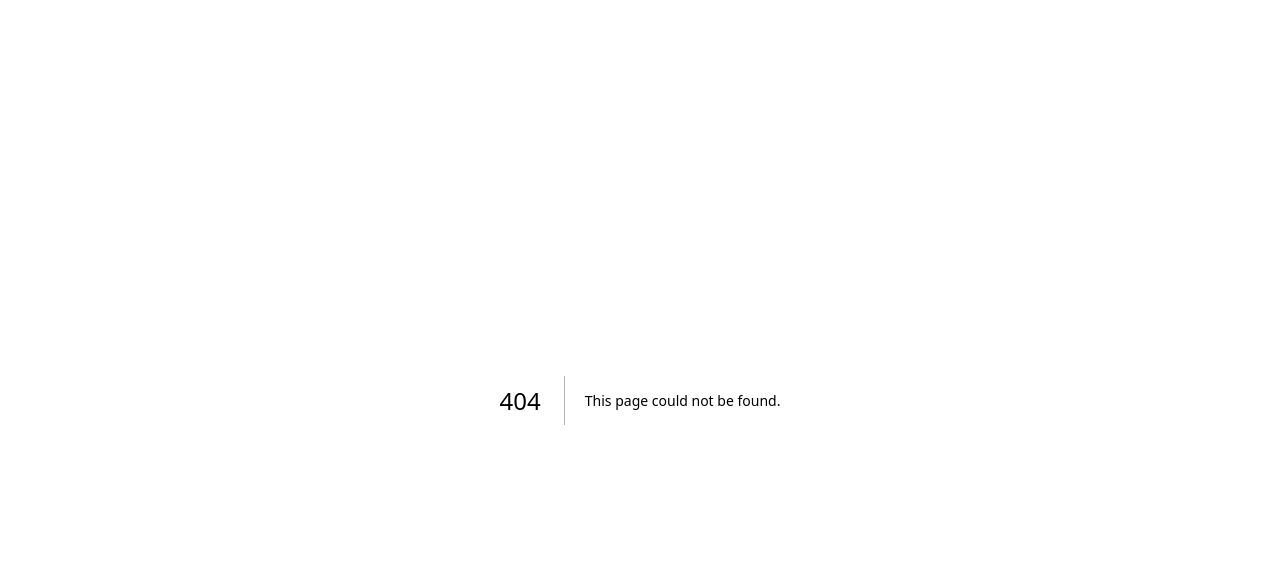
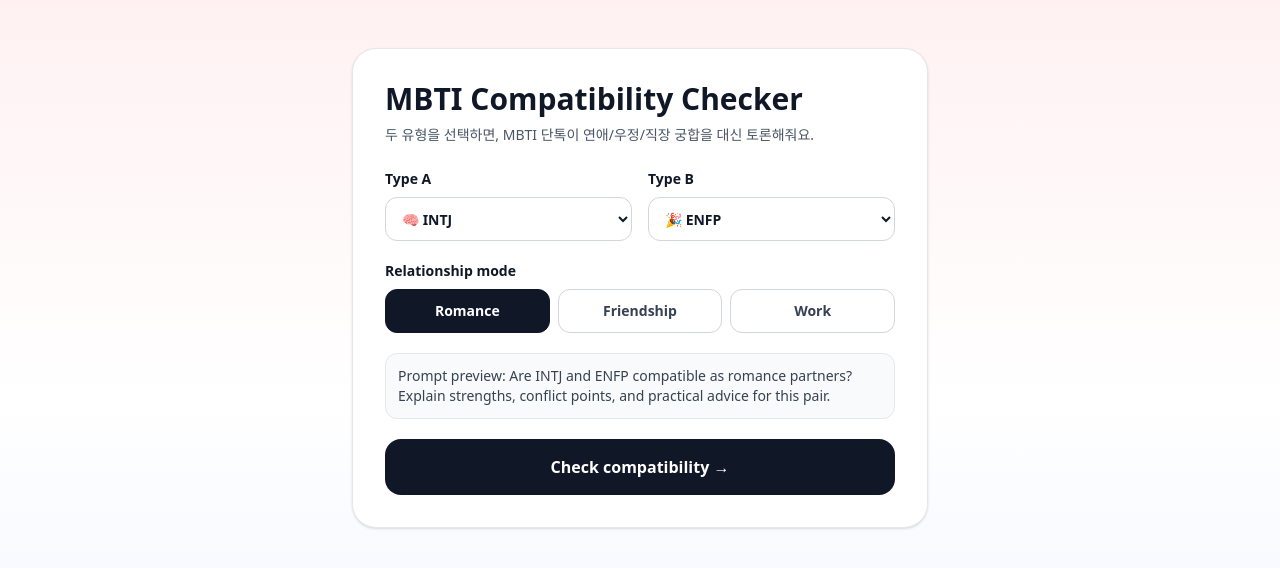
Before and after one commit to youhyun-ai/mbti-council, a Next.js app: page /compatibility in a window 1280 px wide. Before the commit this address had no page. Shown: the top 568 px of the page. Built offline with nearby package versions, Linux system fonts and the light colour scheme.

Commit message:
feat: add MBTI compatibility checker flow (#16)
Co-authored-by: Youhyun Kim <youhyun@Youhyuns-MacBook-Pro.local>

```diff
--- /dev/null
+++ b/app/compatibility/page.tsx
@@ -0,0 +1,169 @@
+"use client";
+
+import { FormEvent, useMemo, useState } from "react";
+import { useRouter } from "next/navigation";
+import { MBTI_TYPES } from "@/app/lib/mbti";
+
+const RELATIONSHIP_MODES = [
+  { value: "romance", label: "Romance", ko: "연애" },
+  { value: "friendship", label: "Friendship", ko: "우정" },
+  { value: "work", label: "Work", ko: "직장" },
+] as const;
+
+type RelationshipMode = (typeof RELATIONSHIP_MODES)[number]["value"];
+
+function buildCompatibilityPrompt(typeA: string, typeB: string, mode: RelationshipMode): string {
+  const modeLabel = RELATIONSHIP_MODES.find((m) => m.value === mode)?.label ?? "Romance";
+  return `Are ${typeA} and ${typeB} compatible as ${modeLabel.toLowerCase()} partners? Explain strengths, conflict points, and practical advice for this pair.`;
+}
+
+export default function CompatibilityPage() {
+  const router = useRouter();
+  const [typeA, setTypeA] = useState("INTJ");
+  const [typeB, setTypeB] = useState("ENFP");
+  const [mode, setMode] = useState<RelationshipMode>("romance");
+  const [loading, setLoading] = useState(false);
+  const [error, setError] = useState<string | null>(null);
+
+  const availableB = useMemo(() => MBTI_TYPES.filter((t) => t.code !== typeA), [typeA]);
+
+  const canSubmit = !!typeA && !!typeB && typeA !== typeB && !loading;
+
+  const submit = async (e: FormEvent) => {
+    e.preventDefault();
+    if (!canSubmit) return;
+
+    setLoading(true);
+    setError(null);
+
+    try {
+      const question = buildCompatibilityPrompt(typeA, typeB, mode);
+      const selectedMode = RELATIONSHIP_MODES.find((m) => m.value === mode);
+
+      // Use existing 3-type council engine: add a mediator voice (ENFJ) for balanced pair analysis
+      const types = [typeA, typeB, "ENFJ"].filter((v, i, arr) => arr.indexOf(v) === i);
+      if (types.length < 3) {
+        const fallback = MBTI_TYPES.map((t) => t.code).find((c) => !types.includes(c)) || "INTP";
+        types.push(fallback);
+      }
+
+      const res = await fetch("/api/council", {
+        method: "POST",
+        headers: { "Content-Type": "application/json" },
+        body: JSON.stringify({
+          question,
+          language: "ko",
+          types: types.slice(0, 3),
+        }),
+      });
+
+      if (!res.ok) throw new Error("호환성 토론 생성에 실패했어요.");
+      const data = (await res.json()) as { id?: string; question?: string; types?: string[]; language?: string };
+      if (!data.id) throw new Error("토론 ID를 받지 못했어요.");
+
+      const sp = new URLSearchParams({
+        question: data.question ?? question,
+        types: (data.types ?? types).join(","),
+        language: data.language ?? "ko",
+        mode,
+        a: typeA,
+        b: typeB,
+        compatibility: "1",
+        modeLabel: selectedMode?.ko ?? "연애",
+      });
+
+      router.push(`/c/${data.id}?${sp.toString()}`);
+    } catch (err) {
+      setError(err instanceof Error ? err.message : "오류가 발생했어요.");
+    } finally {
+      setLoading(false);
+    }
+  };
+
+  return (
+    <main className="min-h-screen bg-gradient-to-b from-rose-50 via-white to-indigo-50 px-4 py-8 text-gray-900 sm:py-12">
+      <div className="mx-auto w-full max-w-xl rounded-3xl border border-gray-200 bg-white p-6 shadow-sm sm:p-8">
+        <h1 className="text-2xl font-black sm:text-3xl">MBTI Compatibility Checker</h1>
+        <p className="mt-2 text-sm text-gray-600">
+          두 유형을 선택하면, MBTI 단톡이 연애/우정/직장 궁합을 대신 토론해줘요.
+        </p>
+
+        <form className="mt-6 space-y-5" onSubmit={submit}>
+          <div className="grid grid-cols-1 gap-4 sm:grid-cols-2">
+            <label className="block text-sm font-bold">
+              Type A
+              <select
+                value={typeA}
+                onChange={(e) => {
+                  const nextA = e.target.value;
+                  setTypeA(nextA);
+                  if (nextA === typeB) {
+                    const nextB = MBTI_TYPES.find((t) => t.code !== nextA)?.code || "ENFP";
+                    setTypeB(nextB);
+                  }
+                }}
+                className="mt-2 h-11 w-full rounded-xl border border-gray-300 bg-white px-3 text-sm outline-none ring-fuchsia-300 focus:ring"
+              >
+                {MBTI_TYPES.map((type) => (
+                  <option key={type.code} value={type.code}>
+                    {type.emoji} {type.code}
+                  </option>
+                ))}
+              </select>
+            </label>
+
+            <label className="block text-sm font-bold">
+              Type B
+              <select
+                value={typeB}
+                onChange={(e) => setTypeB(e.target.value)}
+                className="mt-2 h-11 w-full rounded-xl border border-gray-300 bg-white px-3 text-sm outline-none ring-fuchsia-300 focus:ring"
+              >
+                {availableB.map((type) => (
+                  <option key={type.code} value={type.code}>
+                    {type.emoji} {type.code}
+                  </option>
+                ))}
+              </select>
+            </label>
+          </div>
+
+          <div>
+            <p className="mb-2 text-sm font-bold">Relationship mode</p>
+            <div className="grid grid-cols-3 gap-2">
+              {RELATIONSHIP_MODES.map((item) => (
+                <button
+                  key={item.value}
+                  type="button"
+                  onClick={() => setMode(item.value)}
+                  className={[
+                    "h-11 rounded-xl border text-sm font-bold transition",
+                    mode === item.value
+                      ? "border-gray-900 bg-gray-900 text-white"
+                      : "border-gray-300 bg-white text-gray-700 hover:border-gray-400",
+                  ].join(" ")}
+                >
+                  {item.label}
+                </button>
+              ))}
+            </div>
+          </div>
+
+          <div className="rounded-xl border border-gray-200 bg-gray-50 p-3 text-sm text-gray-700">
+            Prompt preview: <span className="font-medium">{buildCompatibilityPrompt(typeA, typeB, mode)}</span>
+          </div>
+
+          {error ? <p className="text-sm font-semibold text-rose-600">{error}</p> : null}
+
+          <button
+            type="submit"
+            disabled={!canSubmit}
+            className="flex min-h-14 w-full items-center justify-center rounded-2xl bg-gray-900 text-base font-extrabold text-white transition hover:bg-black disabled:cursor-not-allowed disabled:bg-gray-300"
+          >
+            {loading ? "궁합 토론 여는 중..." : "Check compatibility →"}
+          </button>
+        </form>
+      </div>
+    </main>
+  );
+}
--- a/app/page.tsx
+++ b/app/page.tsx
@@ -44,12 +44,20 @@ export default async function HomePage() {
           성격 다른 셋 부르면 단톡방이 열림.<br />내 고민, 걔네한테 맡겨봐.
         </p>
 
-        <Link
-          href="/pick"
-          className="mt-8 inline-flex min-h-14 items-center justify-center rounded-2xl bg-gray-900 px-8 text-lg font-extrabold text-white shadow-lg shadow-gray-900/20 transition hover:-translate-y-0.5 hover:bg-black"
-        >
-          단톡 열기 →
-        </Link>
+        <div className="mt-8 flex flex-wrap items-center justify-center gap-3">
+          <Link
+            href="/pick"
+            className="inline-flex min-h-14 items-center justify-center rounded-2xl bg-gray-900 px-8 text-lg font-extrabold text-white shadow-lg shadow-gray-900/20 transition hover:-translate-y-0.5 hover:bg-black"
+          >
+            단톡 열기 →
+          </Link>
+          <Link
+            href="/compatibility"
+            className="inline-flex min-h-14 items-center justify-center rounded-2xl border border-gray-300 bg-white px-6 text-base font-bold text-gray-800 shadow-sm transition hover:-translate-y-0.5 hover:border-gray-400"
+          >
+            Check your compatibility →
+          </Link>
+        </div>
       </section>
 
       <LandingDemo />
```
